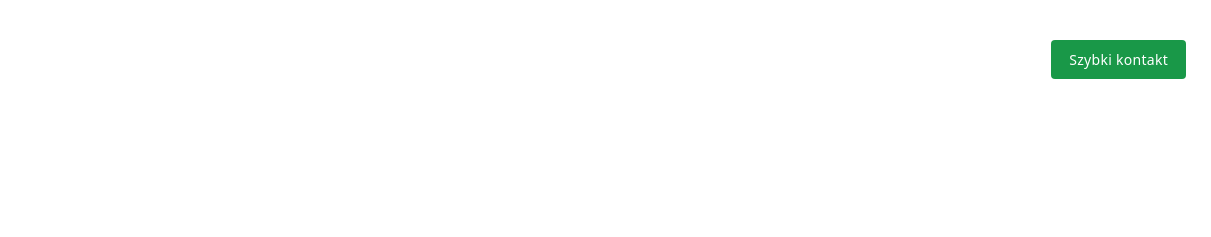
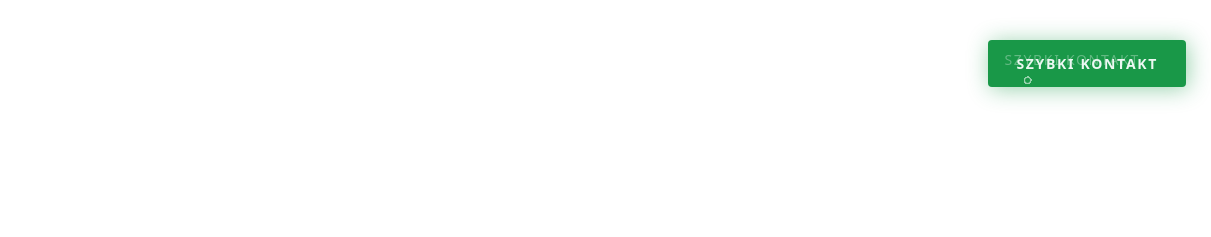
Before and after one commit to dominiksobik/talmex, a plain HTML site: page index.html in a window 1280 px wide. Shown: the top 237 px of the page, 69-1280 px from the left. Drawn offline with Linux system fonts and the light colour scheme; a web font is replaced by a local one.

Commit message:
Stylize quick contact button with animated hover effect

```diff
--- a/index.html
+++ b/index.html
@@ -12,7 +12,7 @@
 
     <!-- Styl + font -->
     <link rel="stylesheet" href="styles.css" />
-    <link href="https://fonts.googleapis.com/css2?family=Biryani:wght@400&display=swap" rel="stylesheet">
+    <link href="https://fonts.googleapis.com/css2?family=Biryani:wght@400;600&display=swap" rel="stylesheet">
 </head>
 <body>
     <!-- STAŁA PRAWa LINIA (niezależna od szerokości panelu) -->
@@ -20,7 +20,9 @@
 
     <!-- SZYBKI KONTAKT -->
     <a href="#kontakt" class="quick-contact" aria-label="Szybki kontakt">
-        <span>Szybki kontakt</span>
+        <span class="quick-contact__side quick-contact__side--left" aria-hidden="true"></span>
+        <span class="quick-contact__label">Szybki kontakt</span>
+        <span class="quick-contact__side quick-contact__side--right" aria-hidden="true" data-text="Szybki kontakt"></span>
     </a>
 
     <!-- PANEL LEWY -->
--- a/styles.css
+++ b/styles.css
@@ -38,28 +38,141 @@ body {
 
 /* ====== SZYBKI KONTAKT ====== */
 .quick-contact {
+    --quick-bg: #199848;
+    --quick-text: hsla(147, 47%, 95%, 1);
+    --quick-shadow: rgba(25, 152, 72, .45);
+    --quick-page-bg: #ffffff;
+
     position: fixed;
     top: 40px;
     right: 25px;
     display: inline-flex;
     align-items: center;
-    padding: 10px 18px;
-    background: #199848;
-    color: #fff;
+    justify-content: center;
+    padding: 14px 28px;
+    background: var(--quick-bg);
+    color: var(--quick-text);
     text-decoration: none;
     font-family: "Biryani", system-ui, sans-serif;
-    font-weight: 400;
+    font-weight: 600;
     font-size: 14px;
-    letter-spacing: .02em;
+    letter-spacing: .12em;
+    text-transform: uppercase;
     border-radius: 4px;
-    transition: background .2s ease, transform .15s ease;
+    box-shadow: var(--quick-shadow) 2px 2px 22px;
+    cursor: pointer;
+    overflow: hidden;
     z-index: 3000;
+    transition: box-shadow .3s ease;
 }
 
-    .quick-contact:hover {
-        background: rgba(25,152,72,.85);
-        transform: translateY(-1px);
+.quick-contact:focus-visible {
+    outline: 3px solid rgba(9, 86, 36, .6);
+    outline-offset: 4px;
+}
+
+.quick-contact::before {
+    content: '';
+    pointer-events: none;
+    opacity: .6;
+    background:
+        radial-gradient(circle at 20% 35%, transparent 0, transparent 2px, var(--quick-text) 3px, var(--quick-text) 4px, transparent 4px),
+        radial-gradient(circle at 75% 44%, transparent 0, transparent 2px, var(--quick-text) 3px, var(--quick-text) 4px, transparent 4px),
+        radial-gradient(circle at 46% 52%, transparent 0, transparent 4px, var(--quick-text) 5px, var(--quick-text) 6px, transparent 6px);
+    width: 100%;
+    height: 300%;
+    top: 0;
+    left: 0;
+    position: absolute;
+    animation: quick-contact-bubbles 5s linear infinite both;
+}
+
+.quick-contact::after {
+    content: attr(aria-label);
+    display: block;
+    position: absolute;
+    white-space: nowrap;
+    padding: 40px 40px;
+    pointer-events: none;
+    font-family: inherit;
+    font-weight: 400;
+    top: -30px;
+    left: -24px;
+    color: rgba(255, 255, 255, .32);
+}
+
+.quick-contact__label {
+    position: relative;
+    z-index: 1;
+}
+
+.quick-contact__side {
+    position: absolute;
+    top: 0;
+    width: 100%;
+    height: 100%;
+    display: block;
+    z-index: 2;
+}
+
+.quick-contact__side--right {
+    left: 66%;
+}
+
+.quick-contact__side--left {
+    right: 66%;
+}
+
+.quick-contact__side--right::after {
+    content: attr(data-text);
+    display: block;
+    position: absolute;
+    white-space: nowrap;
+    padding: 40px 40px;
+    pointer-events: none;
+    font-family: inherit;
+    top: -30px;
+    left: calc(-66% - 20px);
+    background-color: var(--quick-page-bg);
+    color: transparent;
+    transition: transform .4s ease-out;
+    transform: translate(0, -90%) rotate(0deg);
+}
+
+.quick-contact:hover {
+    box-shadow: rgba(25, 152, 72, .55) 2px 2px 26px;
+}
+
+.quick-contact:hover .quick-contact__side--right::after {
+    transform: translate(0, -47%) rotate(0deg);
+}
+
+.quick-contact .quick-contact__side--right:hover::after {
+    transform: translate(0, -50%) rotate(-7deg);
+}
+
+.quick-contact .quick-contact__side--left:hover ~ .quick-contact__side--right::after {
+    transform: translate(0, -50%) rotate(7deg);
+}
+
+@keyframes quick-contact-bubbles {
+    from {
+        transform: translate3d(0, 0, 0);
     }
+    to {
+        transform: translate3d(0, -66.666%, 0);
+    }
+}
+
+@media (prefers-reduced-motion: reduce) {
+    .quick-contact::before {
+        animation: none;
+    }
+
+    .quick-contact__side--right::after {
+        transition: none;
+    }
+}
 
 /* ====== Panel ====== */
 .side-nav {
```
